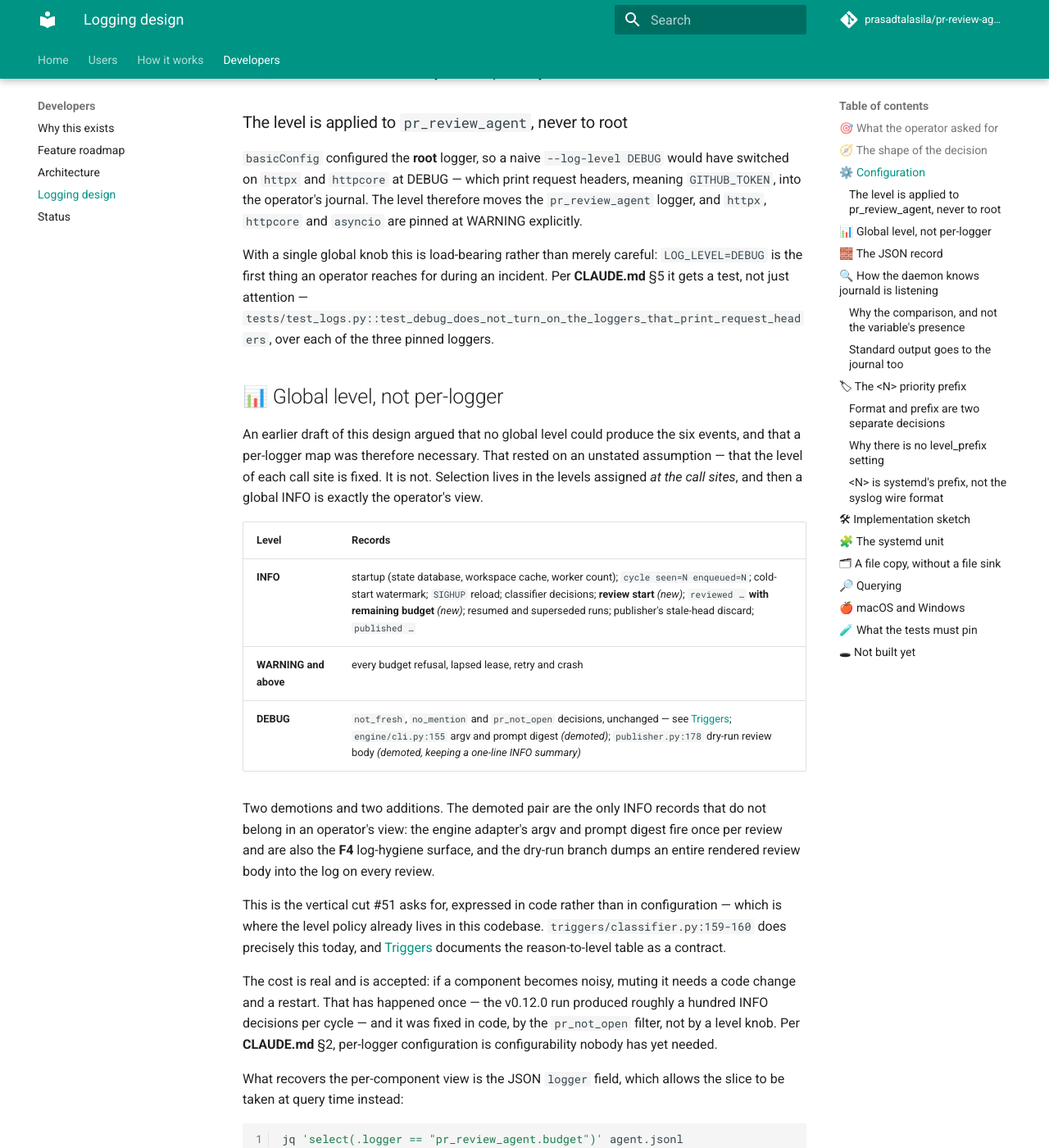
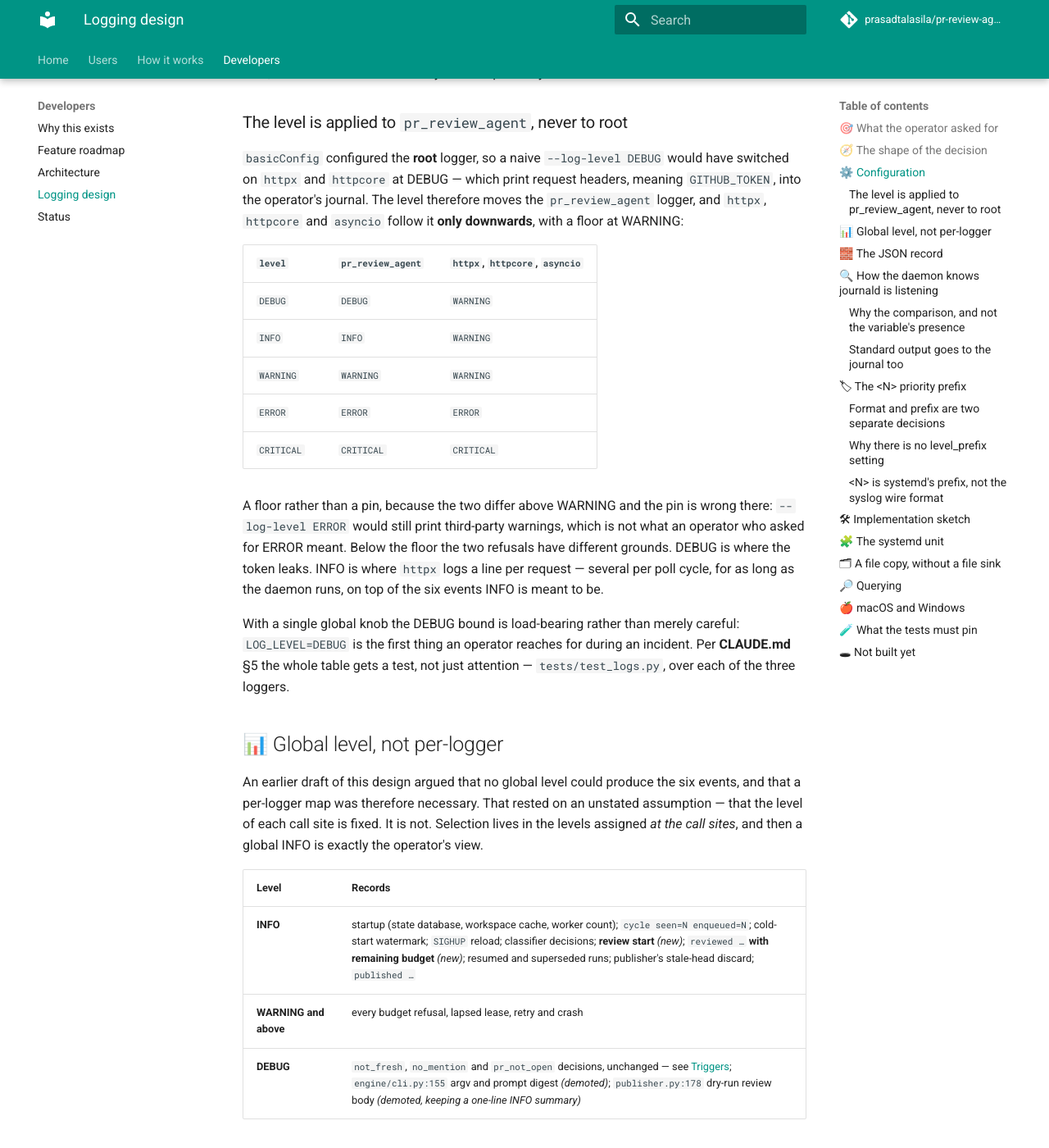
Before and after one commit to prasadtalasila/pr-review-agent, an MkDocs documentation site: the page built from docs/LOGGING.md, in a window 1280 px wide and 1400 px high, scrolled down 2336 px. Shown: the whole window at 82% size. Built offline with MkDocs 1.6.1 and Material for MkDocs 9.7.7, drawn with Linux system fonts in a browser that asks for light colours; comment, search, counter and statistics services are not loaded; some of the changed text lies outside the part shown.

Commit message:
Let the third-party loggers follow the level down, not just stop at WARNING
Pinning `httpx`, `httpcore` and `asyncio` at WARNING answered the security
question and got the neighbouring one wrong: `--log-level ERROR` still
printed their warnings, which is not what an operator who asked for ERROR
meant. A pin and a floor only agree below WARNING.

They now track the configured level upwards from WARNING and stop there
going down, so ERROR and CRITICAL silence them too. The two levels under the
floor stay refused, for two different reasons that are now written down
separately: DEBUG is a security floor, because that is where those loggers
print request headers and so `GITHUB_TOKEN`; INFO is a noise floor, because
`httpx` logs a line per request and the poller makes several per cycle for
as long as the daemon runs, which would bury the six events INFO is for.

`getattr(logging, level)` rather than `logging.getLevelNamesMapping()`: the
latter is 3.11+ and the supported range starts at 3.10.

The whole five-row table is pinned by a test rather than just the DEBUG row.

Verified: `pytest` 829 passed (100% on `logs.py`), `ruff format --check` and
`ruff check` clean, `pylint` 9.95 src / 9.39 tests, `pyright` 0 errors,
`mkdocs build --strict` clean.

Co-Authored-By: Claude Opus 5 <noreply@anthropic.com>

````diff
--- a/config.example.yaml
+++ b/config.example.yaml
@@ -254,8 +254,10 @@ logging:
   # already has, without editing ExecStart=.
   #
   # DEBUG here never turns up httpx. The level moves the pr_review_agent
-  # logger, not the root one, and httpx/httpcore/asyncio stay pinned at
-  # WARNING -- they log request headers, which means GITHUB_TOKEN.
+  # logger, not the root one, and httpx/httpcore/asyncio follow it only
+  # downwards, with a floor at WARNING: ERROR silences their warnings too,
+  # while DEBUG and INFO do not raise them. DEBUG is where they log request
+  # headers, which means GITHUB_TOKEN; INFO is a line per request.
   level: INFO
 
 # ---------------------------------------------------------------------------
--- a/docs/LOGGING.md
+++ b/docs/LOGGING.md
@@ -104,16 +104,30 @@ environment layer exists precisely so a unit can override the file.
 ### The level is applied to `pr_review_agent`, never to root
 
 `basicConfig` configured the **root** logger, so a naive `--log-level DEBUG`
-would have switched on `httpx` and `httpcore` at DEBUG — which print request headers, meaning
-`GITHUB_TOKEN`, into the operator's journal. The level therefore moves the
-`pr_review_agent` logger, and `httpx`, `httpcore` and `asyncio` are pinned at
-WARNING explicitly.
+would have switched on `httpx` and `httpcore` at DEBUG — which print request
+headers, meaning `GITHUB_TOKEN`, into the operator's journal. The level
+therefore moves the `pr_review_agent` logger, and `httpx`, `httpcore` and
+`asyncio` follow it **only downwards**, with a floor at WARNING:
 
-With a single global knob this is load-bearing rather than merely careful:
-`LOG_LEVEL=DEBUG` is the first thing an operator reaches for during an
-incident. Per **CLAUDE.md** §5 it gets a test, not just attention —
-`tests/test_logs.py::test_debug_does_not_turn_on_the_loggers_that_print_request_headers`,
-over each of the three pinned loggers.
+| `level` | `pr_review_agent` | `httpx`, `httpcore`, `asyncio` |
+| :-- | :-- | :-- |
+| `DEBUG` | `DEBUG` | `WARNING` |
+| `INFO` | `INFO` | `WARNING` |
+| `WARNING` | `WARNING` | `WARNING` |
+| `ERROR` | `ERROR` | `ERROR` |
+| `CRITICAL` | `CRITICAL` | `CRITICAL` |
+
+A floor rather than a pin, because the two differ above WARNING and the pin
+is wrong there: `--log-level ERROR` would still print third-party warnings,
+which is not what an operator who asked for ERROR meant. Below the floor the
+two refusals have different grounds. DEBUG is where the token leaks. INFO is
+where `httpx` logs a line per request — several per poll cycle, for as long
+as the daemon runs, on top of the six events INFO is meant to be.
+
+With a single global knob the DEBUG bound is load-bearing rather than merely
+careful: `LOG_LEVEL=DEBUG` is the first thing an operator reaches for during
+an incident. Per **CLAUDE.md** §5 the whole table gets a test, not just
+attention — `tests/test_logs.py`, over each of the three loggers.
 
 ## 📊 Global level, not per-logger
 
@@ -375,7 +389,7 @@ root.addHandler(handler)
 root.setLevel(logging.WARNING)
 logging.getLogger("pr_review_agent").setLevel(level)
 for noisy in ("httpx", "httpcore", "asyncio"):
-    logging.getLogger(noisy).setLevel(logging.WARNING)
+    logging.getLogger(noisy).setLevel(max(level, logging.WARNING))
 ```
 
 Both decisions are resolved here, at handler construction, and neither is
@@ -561,7 +575,8 @@ both redirect stderr to a file; the Event Log analogue,
 ## 🧪 What the tests must pin
 
 - Precedence: flag beats environment beats config file.
-- `DEBUG` leaves `httpx` and `httpcore` at WARNING. This is the
+- `DEBUG` leaves `httpx` and `httpcore` at WARNING, and so does `INFO`,
+  while `ERROR` and `CRITICAL` do lower them. The first is the
   security-relevant one — those loggers print request headers.
 - At INFO the six events are emitted and the engine adapter's argv line is
   not.
--- a/src/pr_review_agent/templates/config.example.yaml
+++ b/src/pr_review_agent/templates/config.example.yaml
@@ -254,8 +254,10 @@ logging:
   # already has, without editing ExecStart=.
   #
   # DEBUG here never turns up httpx. The level moves the pr_review_agent
-  # logger, not the root one, and httpx/httpcore/asyncio stay pinned at
-  # WARNING -- they log request headers, which means GITHUB_TOKEN.
+  # logger, not the root one, and httpx/httpcore/asyncio follow it only
+  # downwards, with a floor at WARNING: ERROR silences their warnings too,
+  # while DEBUG and INFO do not raise them. DEBUG is where they log request
+  # headers, which means GITHUB_TOKEN; INFO is a line per request.
   level: INFO
 
 # ---------------------------------------------------------------------------
````
Also changed, not shown: docs/CONFIG.md (+18 -4 lines), 2 other files.
